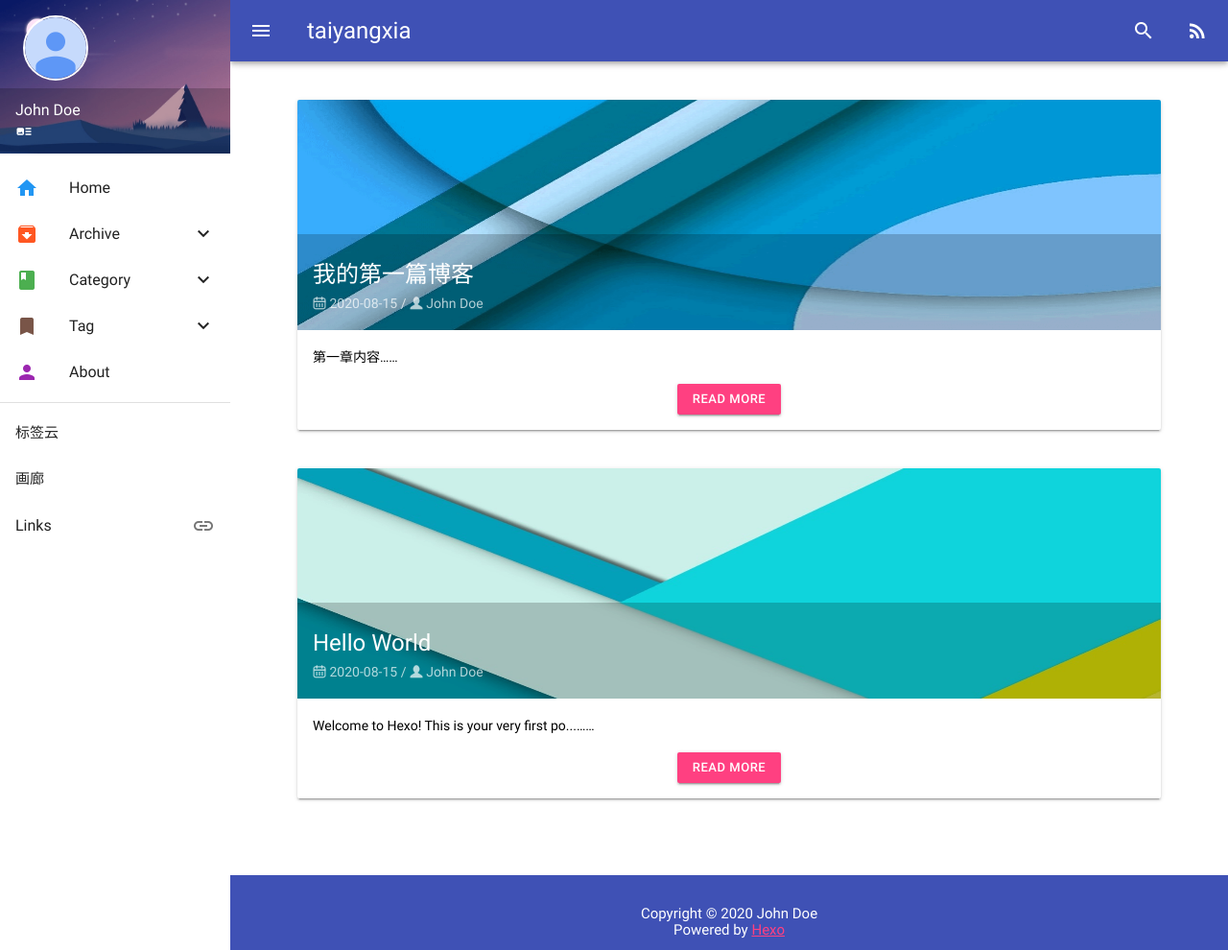
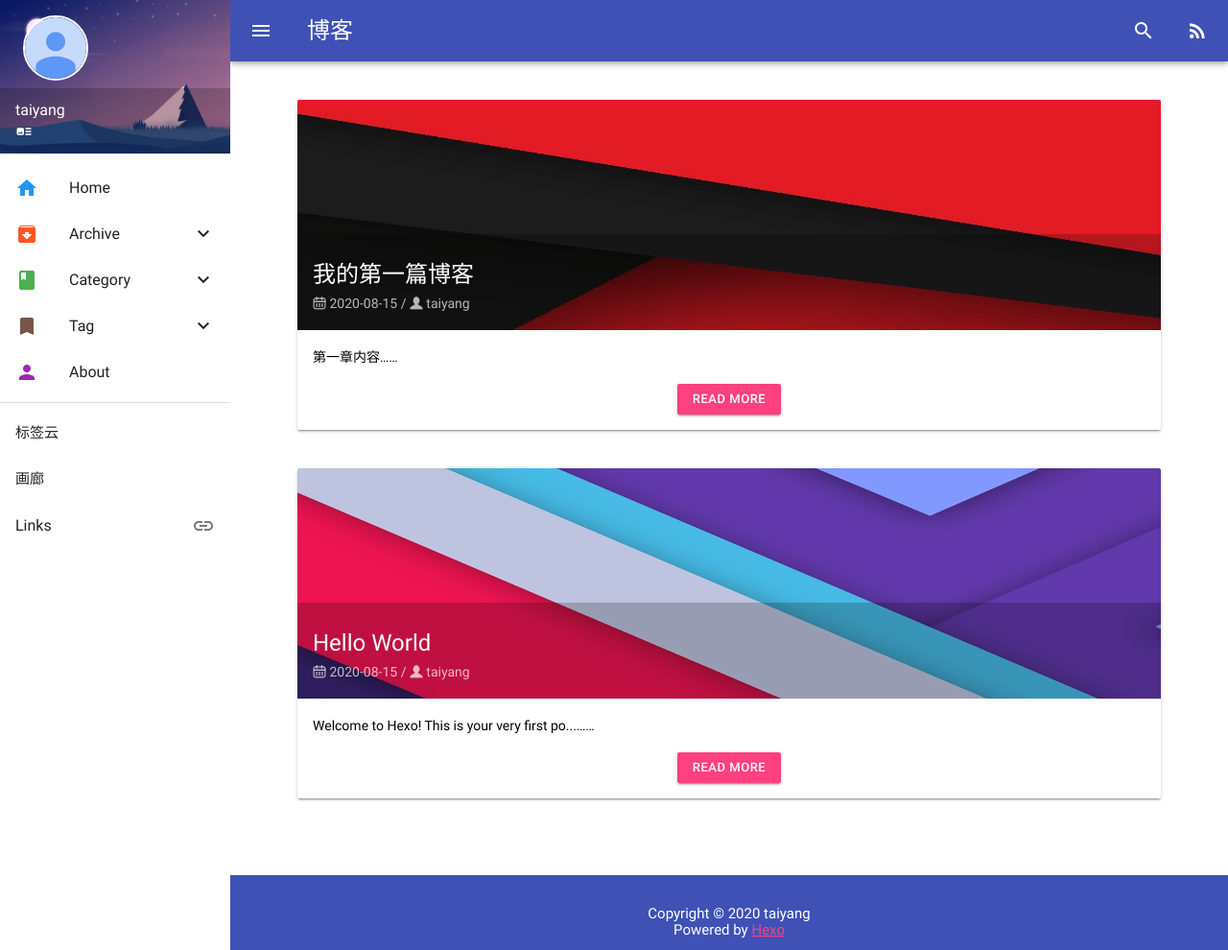
Before and after one commit to 18895610998-zhang/18895610998-zhang.github.io, a plain HTML site: page index.html in a window 1280 px wide. Shown: the top 990 px of the page at 96% size. Drawn offline with Linux system fonts and the light colour scheme; files whose address does not match are found by name.

Commit message:
Site updated: 2020-08-16 18:39:40

```diff
--- a/index.html
+++ b/index.html
@@ -8,16 +8,16 @@
   <meta name="renderer" content="webkit">
 
 
-  <title>taiyangxia</title>
+  <title>博客</title>
 
   <link rel="shortcut icon" href="/images/favicon.png">
-  <link rel="alternate" href="/atom.xml" title="taiyangxia" type="application/atom+xml">
+  <link rel="alternate" href="/atom.xml" title="博客" type="application/atom+xml">
   <meta property="og:type" content="website">
-<meta property="og:title" content="taiyangxia">
+<meta property="og:title" content="博客">
 <meta property="og:url" content="http://yoursite.com/index.html">
-<meta property="og:site_name" content="taiyangxia">
+<meta property="og:site_name" content="博客">
 <meta property="og:locale" content="en_US">
-<meta property="article:author" content="John Doe">
+<meta property="article:author" content="taiyang">
 <meta name="twitter:card" content="summary">
 
   <meta name="keywords" content="">
@@ -25,11 +25,11 @@
   <meta name="theme-color" content="#9C27B0">
 
   <meta name="mobile-web-app-capable" content="yes">
-  <meta name="application-name" content="taiyangxia">
+  <meta name="application-name" content="博客">
   <meta name="msapplication-starturl" content="http://yoursite.com/">
   <meta name="msapplication-navbutton-color" content="#9C27B0">
   <meta name="apple-mobile-web-app-capable" content="yes">
-  <meta name="apple-mobile-web-app-title" content="taiyangxia">
+  <meta name="apple-mobile-web-app-title" content="博客">
   <meta name="apple-mobile-web-app-status-bar-style" content="black">
   <link rel="apple-touch-icon" href="/images/favicon.png">
 
@@ -58,7 +58,7 @@
   <header id="header" class="mdui-appbar mdui-appbar-fixed mdui-appbar-scroll-hide mdui-appbar-inset">
   <div class="mdui-toolbar mdui-color-theme">
     <a href="javascript:;" class="mdui-btn mdui-btn-icon" mdui-drawer="{target: '#sidebar', swipe: true}"><i class="mdui-icon material-icons">menu</i></a>
-    <a href="/" class="mdui-typo-headline">taiyangxia</a>
+    <a href="/" class="mdui-typo-headline">博客</a>
     <div class="mdui-toolbar-spacer"></div>
     <a href="javascript:;" class="mdui-btn mdui-btn-icon" mdui-dialog="{target: '#search'}" mdui-tooltip="{content: 'Search'}"><i class="mdui-icon material-icons">search</i></a>
     <a href="/atom.xml" class="mdui-btn mdui-btn-icon" mdui-tooltip="{content: 'RSS'}"><i class="mdui-icon material-icons">rss_feed</i></a>
@@ -77,7 +77,7 @@
     <img src="/images/avatar.png" class="avatar-animation" style="position: absolute; top: 10%; left: 24px; width: 64px; height: 64px; border: 2px solid #fff; border-radius: 50%;">
     <div class="mdui-grid-tile-actions">
       <div class="mdui-grid-tile-text">
-        <div class="mdui-grid-tile-title">John Doe</div>
+        <div class="mdui-grid-tile-title">taiyang</div>
         <div class="mdui-grid-tile-subtitle"><i class="mdui-icon material-icons">art_track</i></div>
       </div>
 
@@ -165,11 +165,11 @@
   <article class="mdui-card mdui-m-b-5 mdui-hoverable">
     <a href="/2020/08/15/%E6%88%91%E7%9A%84%E7%AC%AC%E4%B8%80%E7%AF%87%E5%8D%9A%E5%AE%A2/">
       <header class="mdui-card-media mdui-ripple">
-        <img src="/images/random/material-7.png" style="max-height: 240px;">
+        <img src="/images/random/material-9.png" style="max-height: 240px;">
         <div class="mdui-card-media-covered">
           <div class="mdui-card-primary">
             <div class="mdui-card-primary-title">我的第一篇博客</div>
-            <div class="mdui-card-primary-subtitle"><i class="iconfont">&#xe697;</i> 2020-08-15 / <i class="iconfont">&#xe601;</i> John Doe</div>
+            <div class="mdui-card-primary-subtitle"><i class="iconfont">&#xe697;</i> 2020-08-15 / <i class="iconfont">&#xe601;</i> taiyang</div>
           </div>
         </div>
 
@@ -192,11 +192,11 @@
   <article class="mdui-card mdui-m-b-5 mdui-hoverable">
     <a href="/2020/08/15/hello-world/">
       <header class="mdui-card-media mdui-ripple">
-        <img src="/images/random/material-10.png" style="max-height: 240px;">
+        <img src="/images/random/material-8.png" style="max-height: 240px;">
         <div class="mdui-card-media-covered">
           <div class="mdui-card-primary">
             <div class="mdui-card-primary-title">Hello World</div>
-            <div class="mdui-card-primary-subtitle"><i class="iconfont">&#xe697;</i> 2020-08-15 / <i class="iconfont">&#xe601;</i> John Doe</div>
+            <div class="mdui-card-primary-subtitle"><i class="iconfont">&#xe697;</i> 2020-08-15 / <i class="iconfont">&#xe601;</i> taiyang</div>
           </div>
         </div>
 
@@ -233,7 +233,7 @@
 
   </div>
   <div class="mdui-p-y-1 mdui-text-center">
-    Copyright &copy; 2020 John Doe<br>
+    Copyright &copy; 2020 taiyang<br>
     Powered by <a href="https://hexo.io/" target="_blank" class="mdui-text-color-theme-accent">Hexo</a>
 
   </div>
```
Also changed, not shown: 2020/08/15/hello-world/index.html (+13 -13 lines), 2020/08/15/我的第一篇博客/index.html (+13 -13 lines), archives/2020/08/index.html (+14 -14 lines), archives/2020/index.html (+14 -14 lines), archives/index.html (+14 -14 lines).
